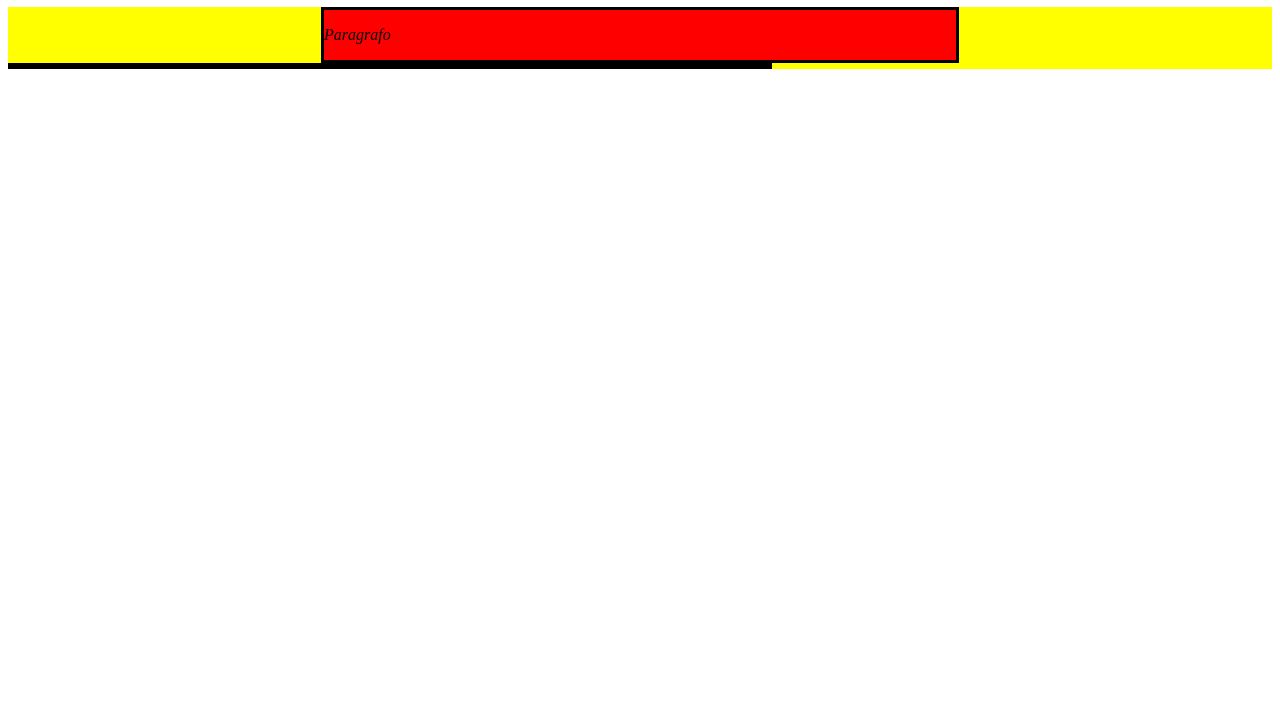
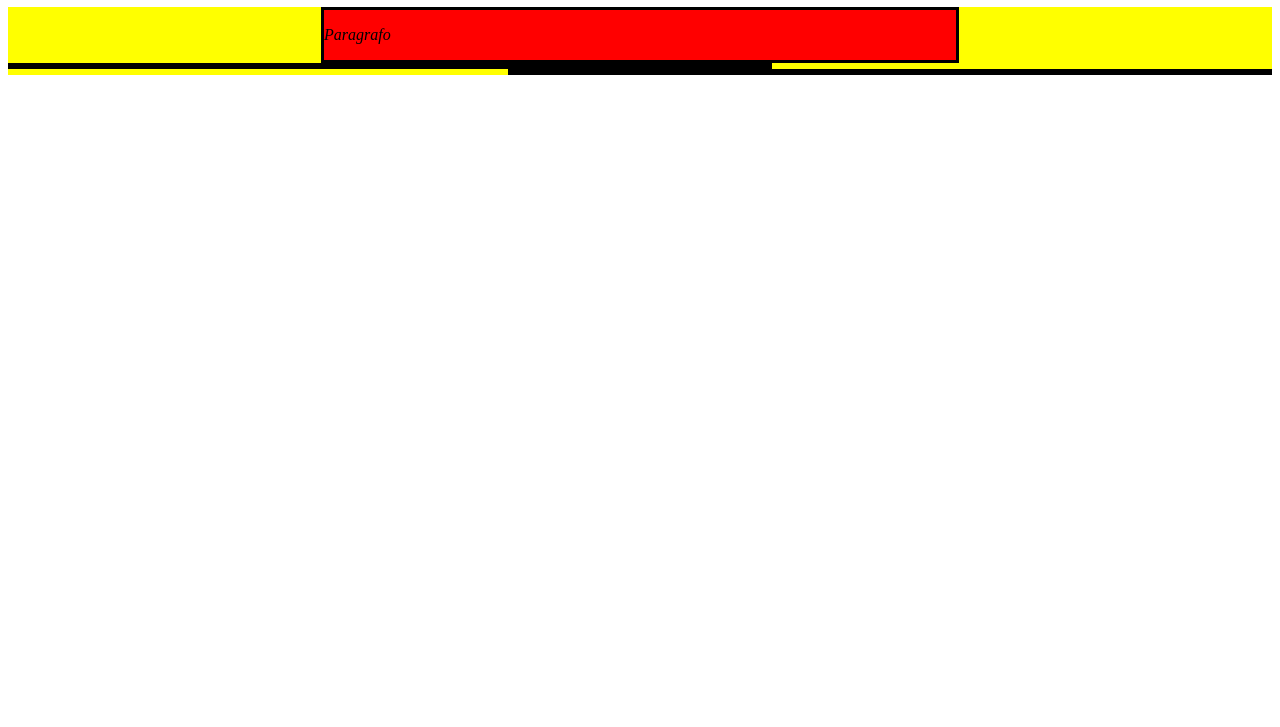
Before and after one commit to EsdrasThiago/Trybe-Exercicios, a plain HTML site: page fundamentos/bloco5/dia-2-javascript-trabalhando-com-elementos/exercicio.html in a window 1280 px wide. Shown: the part 73-800 px from the top of the page. Drawn offline with Linux system fonts and the light colour scheme.

Commit message:
Exercicio 6

```diff
--- a/fundamentos/bloco5/dia-2-javascript-trabalhando-com-elementos/exercicio.html
+++ b/fundamentos/bloco5/dia-2-javascript-trabalhando-com-elementos/exercicio.html
@@ -81,7 +81,10 @@
     let secaoLeft = document.createElement('section')
     secaoLeft.classList.add('left-content')
     principal.appendChild(secaoLeft)
-
+    //6
+    let secaoRight = document.createElement('section')
+    secaoRight.classList.add('right-content')
+    principal.appendChild(secaoRight)
 
 
     </script>
```
